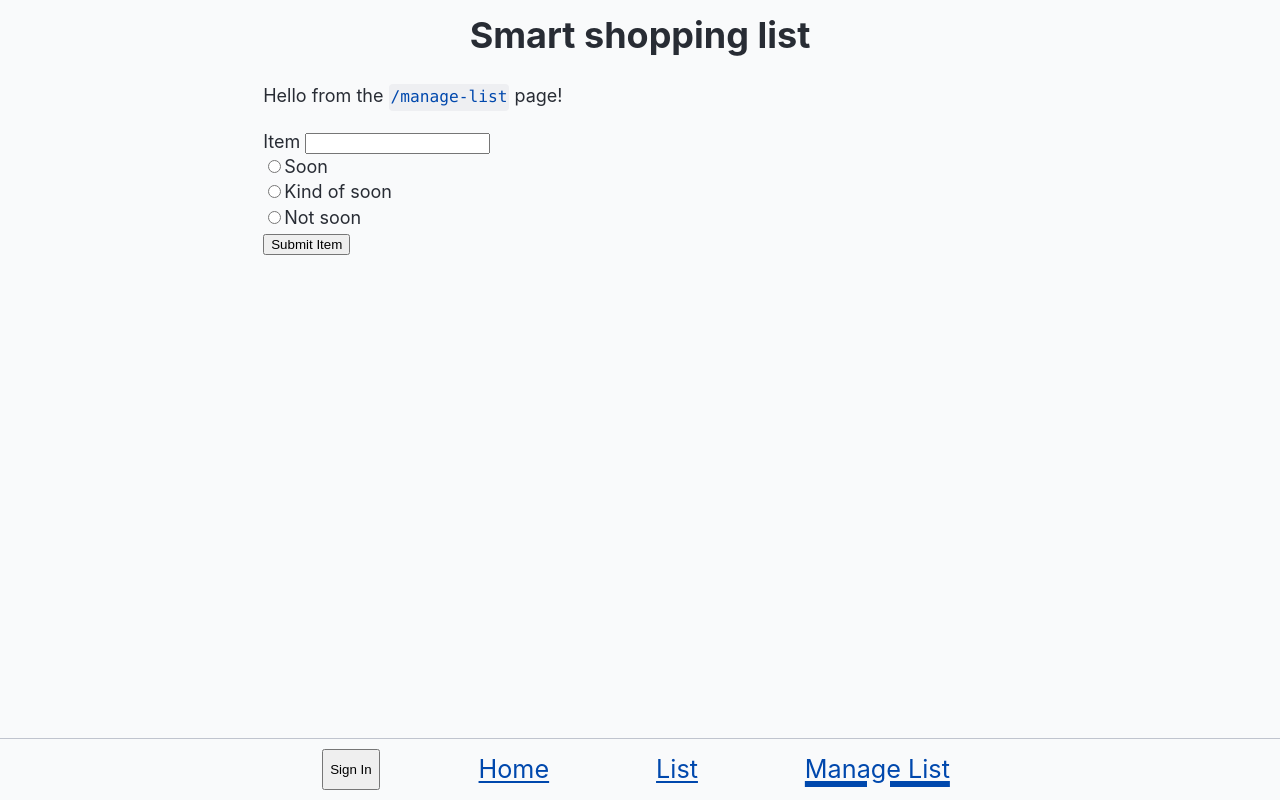
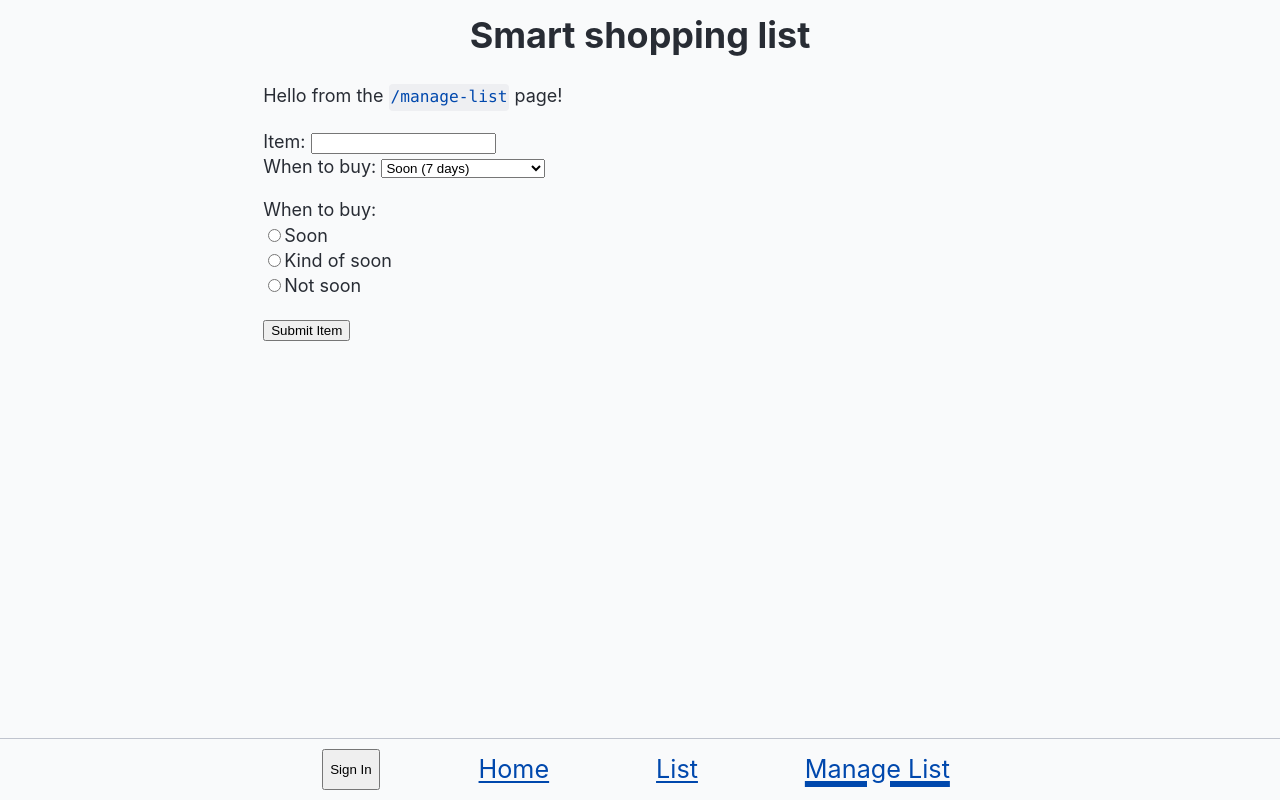
Before and after one commit to the-collab-lab/tcl-77-smart-shopping-list, a React (Vite) app: page /manage-list in a window 1280 px wide. Built offline with nearby package versions, Linux system fonts and the light colour scheme; no server answers.

Commit message:
cleaning up form tags and adding select possiblity

```diff
--- a/src/views/ManageList.jsx
+++ b/src/views/ManageList.jsx
@@ -6,8 +6,14 @@ export function ManageList() {
 
 	const handleSubmit = (e) => {
 		e.preventDefault();
-		addItem({ itemName: item });
-		console.log('hi');
+		const itemInfoForm = new FormData(e.target);
+
+		console.log({
+			itemName: itemInfoForm.get('item'),
+			daysUntilNextPurchaseSelect: itemInfoForm.get('when-to-buy-select'),
+			daysUntilNextPurchaseRadio: itemInfoForm.get('when-to-buy-radio'),
+		});
+		// addItem({ itemName: itemInfoForm.get("item"), daysUntilNextPurchase: itemInfoForm.get("when-to-buy")});
 		notify();
 	};
 
@@ -17,19 +23,49 @@ export function ManageList() {
 				Hello from the <code>/manage-list</code> page!
 			</p>
 			<form onSubmit={handleSubmit}>
-				<label htmlFor="item">Item </label>
-				<input id="item" type="text" />
+				<label>
+					Item: <input id="item" type="text" name="item" required />
+				</label>
 				<br />
-				{/* radio inputs for how soon to buy. */}
-				<input type="radio" id="soon" name="when-to-buy" value="7" />
-				<label htmlFor="soon">Soon</label>
-				<br />
-				<input type="radio" id="kind-of-soon" name="when-to-buy" value="14" />
-				<label htmlFor="kind-of-soon">Kind of soon</label>
-				<br />
-				<input type="radio" id="not-soon" name="when-to-buy" value="30" />
-				<label htmlFor="not-soon">Not soon</label>
-				<br />
+
+				<label htmlFor="when-to-buy">
+					When to buy:{' '}
+					<select id="when-to-buy" name="when-to-buy-select" required>
+						<option value="" disabled>
+							Select when to buy next
+						</option>
+						<option value="7">Soon (7 days)</option>
+						<option value="14">Kind of Soon (14 days)</option>
+						<option value="30">Not Soon (30 days)</option>
+					</select>
+				</label>
+				<p>
+					When to buy: <br />
+					<label htmlFor="soon">
+						<input type="radio" id="soon" name="when-to-buy-radio" value="7" />
+						Soon
+					</label>
+					<br />
+					<label htmlFor="kind-of-soon">
+						<input
+							type="radio"
+							id="kind-of-soon"
+							name="when-to-buy-radio"
+							value="14"
+						/>
+						Kind of soon
+					</label>
+					<br />
+					<label htmlFor="not-soon">
+						<input
+							type="radio"
+							id="not-soon"
+							name="when-to-buy-radio"
+							value="30"
+						/>
+						Not soon
+					</label>
+				</p>
 				<button type="submit">Submit Item</button>
 			</form>
 			<Toaster />
```
